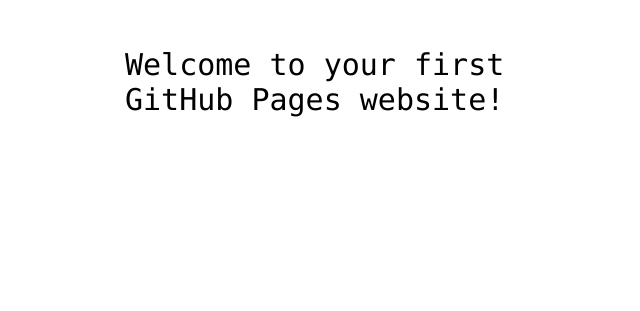
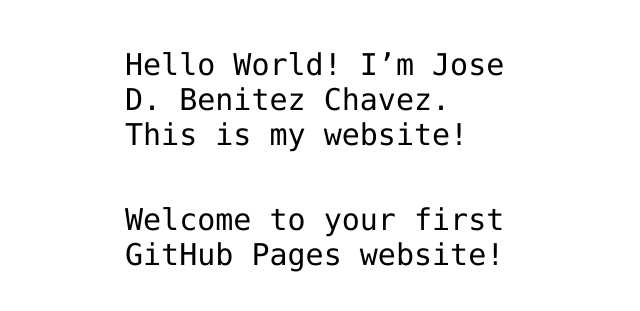
Before and after one commit to tezh15/jdbenitezfolder, a plain HTML site: page index.html in a window 1280 px wide. Shown: the part 341-652 px from the top of the page, without its empty margins (315-955 px from the left). Drawn offline with Linux system fonts and the light colour scheme.

Commit message:
Update index.html

```diff
--- a/index.html
+++ b/index.html
@@ -12,6 +12,7 @@
 <img src="https://octodex.github.com/images/daftpunktocat-thomas.gif" id="octocat" alt="octocat-gif" />
 
 <!-- Change this code here by copy and pasting your template on line 15 -->
+<p>Hello World! I’m Jose D. Benitez Chavez. This is my website!</p>
 <p>Welcome to your first GitHub Pages website!</p>
 
 </body>
```
